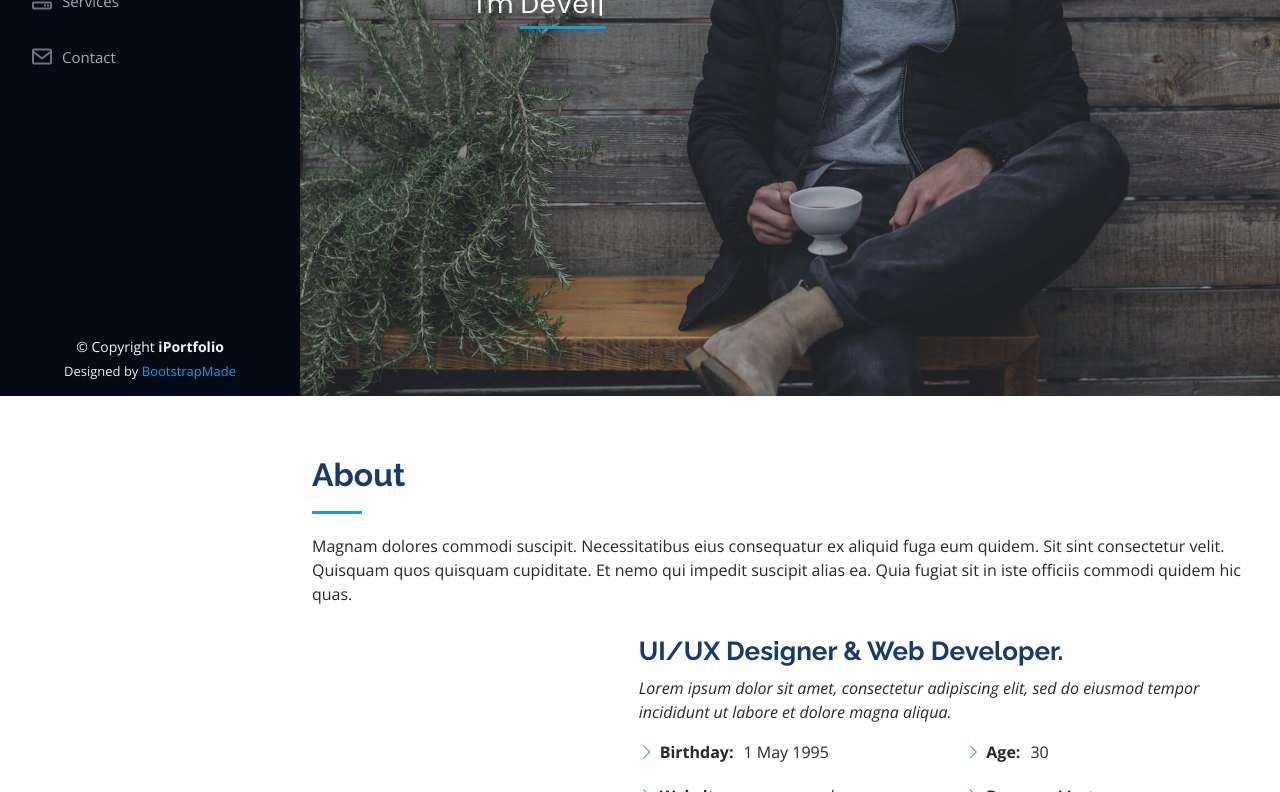
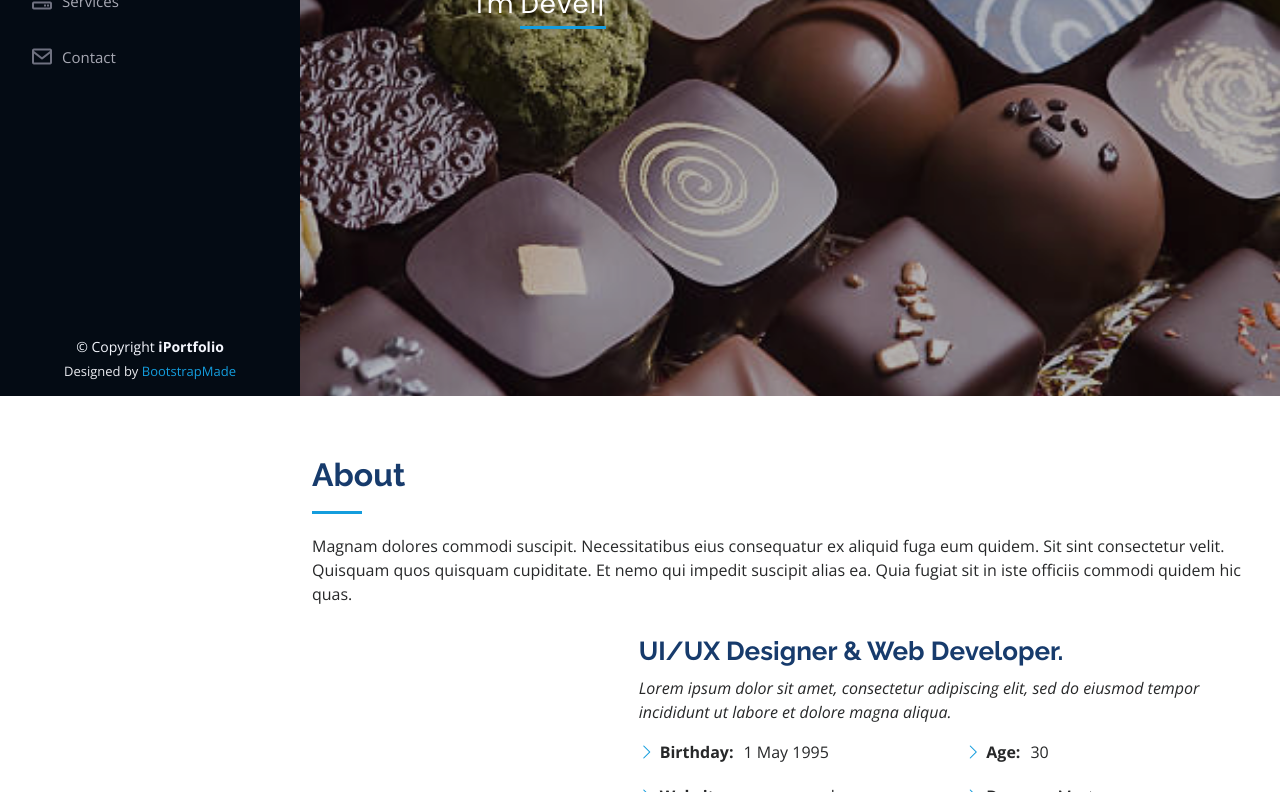
Before and after one commit to raycewen/raycewen.github.io, a plain HTML site: page index.html in a window 1280 px wide. Shown: the part 404-1196 px from the top of the page. Drawn offline with nearby package versions, Linux system fonts and the light colour scheme.

Commit message:
change image

```diff
--- a/assets/css/style.css
+++ b/assets/css/style.css
@@ -229,7 +229,7 @@ h6 {
 #hero {
   width: 100%;
   height: 100vh;
-  background: url("../img/hero-bg.jpg") top center;
+  background: url("../img/hero-bg.png") top center;
   background-size: cover;
 }
 
```
Also changed, not shown: assets/img/hero-bg.jpg (deleted), assets/img/hero-bg.png (added).
